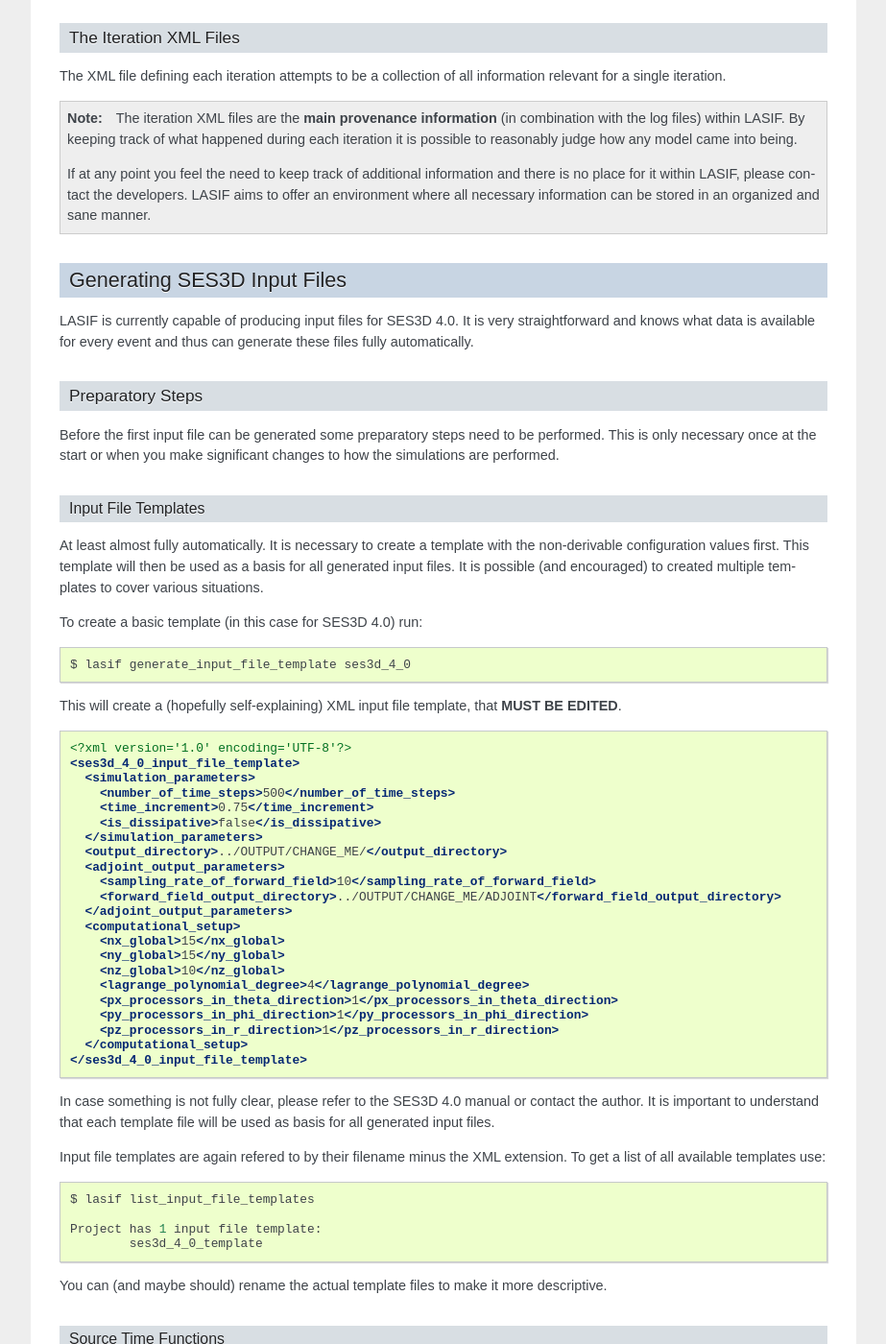
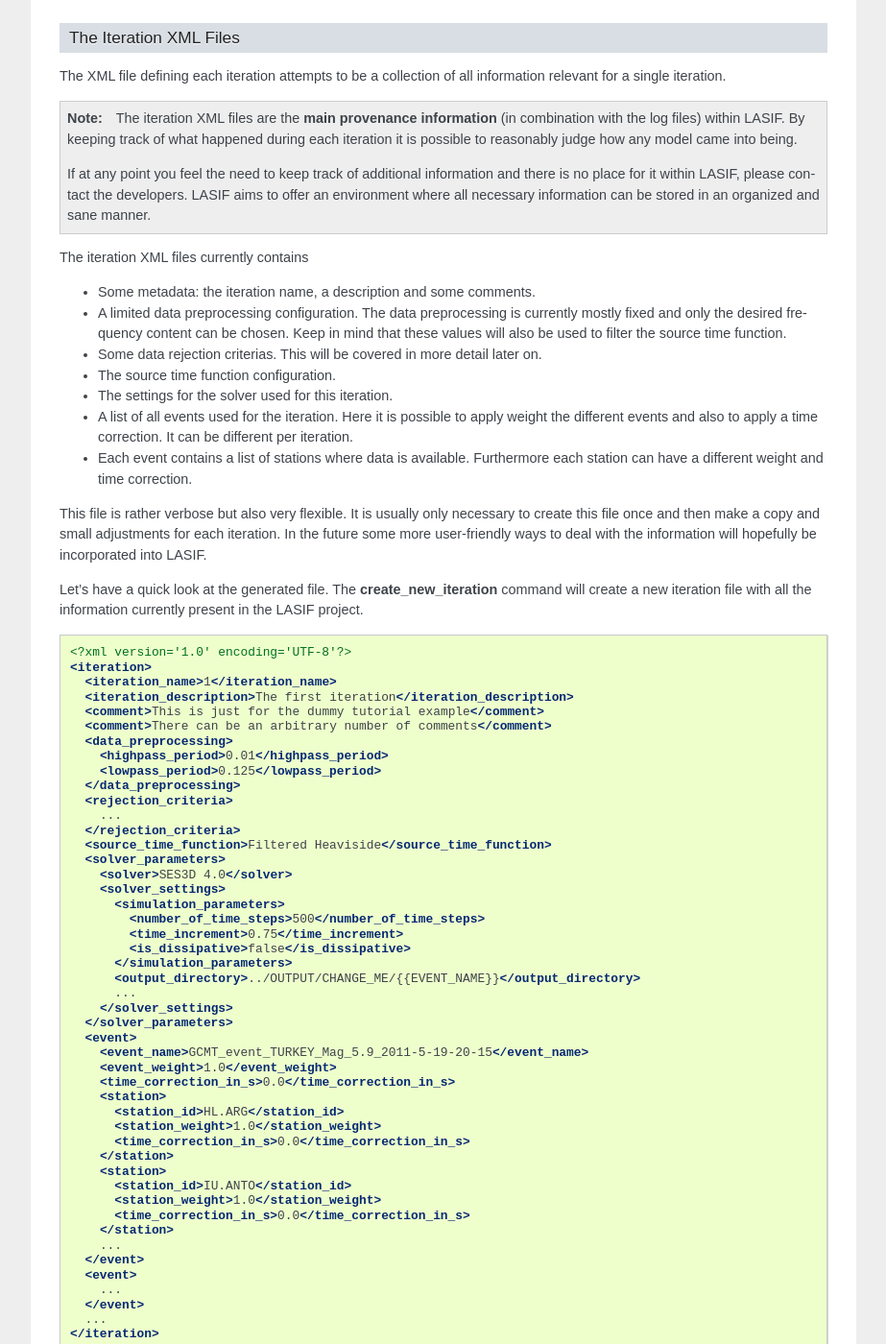
Before and after one commit to krischer/LASIF, a Sphinx documentation site: the page built from doc/index.rst, in a window 1280 px wide and 1400 px high, scrolled down 11918 px. Shown: the whole window at 96% size, without its empty margins (198-1121 px from the left). Built offline with Sphinx 7.4.7, drawn with Linux system fonts in a browser that asks for light colours; formulas are drawn with MathJax 3.

Commit message:
Added more iteration information.

```diff
--- a/doc/index.rst
+++ b/doc/index.rst
@@ -856,6 +856,82 @@
     stored in an organized and sane manner.
 
 
+The iteration XML files currently contains
+
+* Some metadata: the iteration name, a description and some comments.
+* A limited data preprocessing configuration. The data preprocessing is
+  currently mostly fixed and only the desired frequency content can be chosen.
+  Keep in mind that these values will also be used to filter the source time
+  function.
+* Some data rejection criterias. This will be covered in more detail later on.
+* The source time function configuration.
+* The settings for the solver used for this iteration.
+* A list of all events used for the iteration. Here it is possible to apply
+  weight the different events and also to apply a time correction. It can be
+  different per iteration.
+* Each event contains a list of stations where data is available. Furthermore
+  each station can have a different weight and time correction.
+
+This file is rather verbose but also very flexible. It is usually only
+necessary to create this file once and then make a copy and small adjustments
+for each iteration. In the future some more user-friendly ways to deal with the
+information will hopefully be incorporated into LASIF.
+
+
+Let's have a quick look at the generated file. The **create_new_iteration**
+command will create a new iteration file with all the information currently
+present in the LASIF project.
+
+.. code-block:: xml
+
+    <?xml version='1.0' encoding='UTF-8'?>
+    <iteration>
+      <iteration_name>1</iteration_name>
+      <iteration_description>The first iteration</iteration_description>
+      <comment>This is just for the dummy tutorial example</comment>
+      <comment>There can be an arbitrary number of comments</comment>
+      <data_preprocessing>
+        <highpass_period>0.01</highpass_period>
+        <lowpass_period>0.125</lowpass_period>
+      </data_preprocessing>
+      <rejection_criteria>
+        ...
+      </rejection_criteria>
+      <source_time_function>Filtered Heaviside</source_time_function>
+      <solver_parameters>
+        <solver>SES3D 4.0</solver>
+        <solver_settings>
+          <simulation_parameters>
+            <number_of_time_steps>500</number_of_time_steps>
+            <time_increment>0.75</time_increment>
+            <is_dissipative>false</is_dissipative>
+          </simulation_parameters>
+          <output_directory>../OUTPUT/CHANGE_ME/{{EVENT_NAME}}</output_directory>
+          ...
+        </solver_settings>
+      </solver_parameters>
+      <event>
+        <event_name>GCMT_event_TURKEY_Mag_5.9_2011-5-19-20-15</event_name>
+        <event_weight>1.0</event_weight>
+        <time_correction_in_s>0.0</time_correction_in_s>
+        <station>
+          <station_id>HL.ARG</station_id>
+          <station_weight>1.0</station_weight>
+          <time_correction_in_s>0.0</time_correction_in_s>
+        </station>
+        <station>
+          <station_id>IU.ANTO</station_id>
+          <station_weight>1.0</station_weight>
+          <time_correction_in_s>0.0</time_correction_in_s>
+        </station>
+        ...
+      </event>
+      <event>
+        ...
+      </event>
+      ...
+    </iteration>
+
 
 
 Generating SES3D Input Files
```
